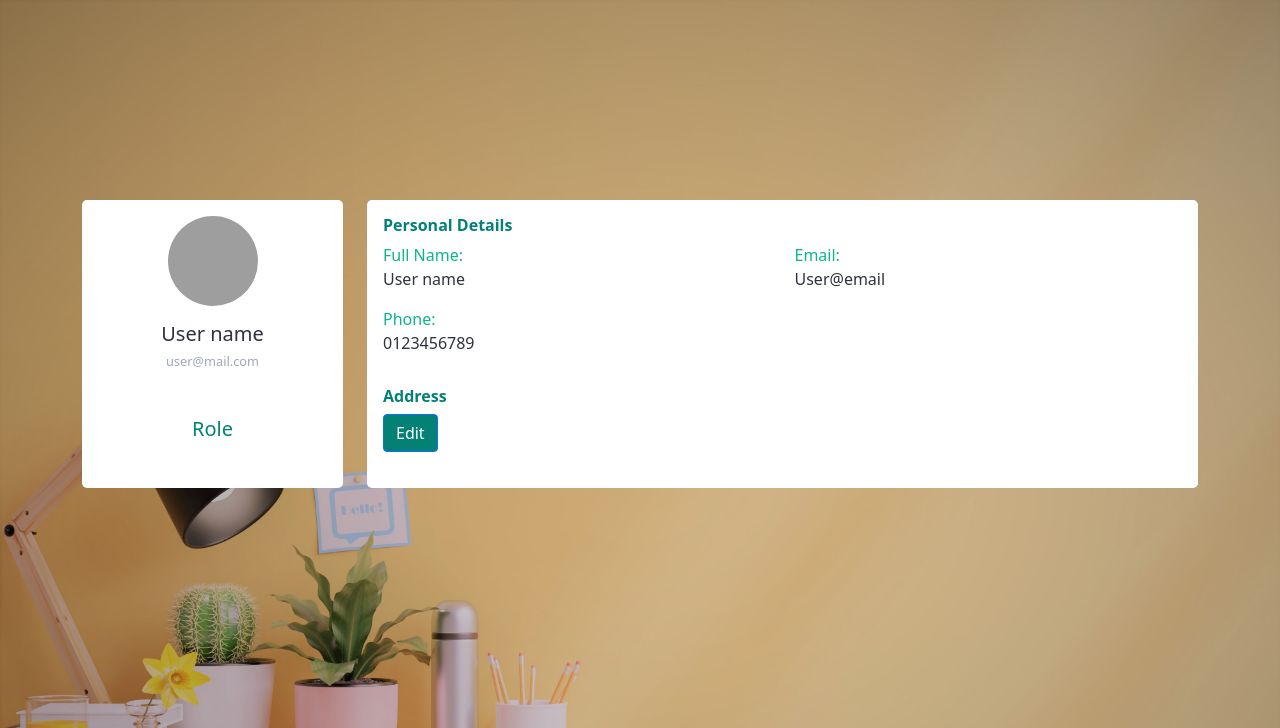
After one commit to GOG1071/SWP391-Project-Group5, a Flask app: template templates/userProfile.html in a window 1280 px wide. The commit adds this page. Shown: the top 728 px of the page. Run offline with Flask 2, Linux system fonts and the light colour scheme; the template is opened without the code that fills it, so the values that code supplies are empty; parts of the project's set-up code (start-up, migrations or seed data) failed here and were passed over; some libraries are stand-ins or nearby versions; grey boxes are pictures that could not be loaded.

Commit message:
add userProfile html and css

```diff
--- /dev/null
+++ b/static/css/userProfile.css
@@ -0,0 +1,81 @@
+body {
+    margin: 0;
+    padding-top: 200px;
+    color: #2e323c;
+    background: url("../assets/img/home.jpg");
+    background-size: 100%;
+    position: relative;
+    height: 100%;
+}
+.account-settings .user-profile {
+    margin: 0 0 1rem 0;
+    padding-bottom: 1rem;
+    text-align: center;
+}
+.account-settings .user-profile .user-avatar {
+    margin: 0 0 1rem 0;
+}
+.account-settings .user-profile .user-avatar img {
+    width: 90px;
+    height: 90px;
+    -webkit-border-radius: 100px;
+    -moz-border-radius: 100px;
+    border-radius: 100px;
+}
+.account-settings .user-profile h5.user-name {
+    margin: 0 0 0.5rem 0;
+}
+.account-settings .user-profile h6.user-email {
+    margin: 0;
+    font-size: 0.8rem;
+    font-weight: 400;
+    color: #9fa8b9;
+}
+.account-settings .about {
+    margin: 2rem 0 0 0;
+    text-align: center;
+}
+.account-settings .about h5 {
+    margin: 0 0 15px 0;
+    color: #028174;
+}
+.account-settings .about p {
+    font-size: 0.825rem;
+}
+.form-control {
+    border: 1px solid #cfd1d8;
+    -webkit-border-radius: 2px;
+    -moz-border-radius: 2px;
+    border-radius: 2px;
+    font-size: .825rem;
+    background: #ffffff;
+    color: #2e323c;
+}
+
+.text-prim{
+    color: #028174;
+    font-weight: bold;
+}
+
+.form-group label{
+    color: #0ab68b;
+}
+
+.form-group p{
+    color: #2e323c;
+}
+
+.card {
+    background: #ffffff;
+    -webkit-border-radius: 5px;
+    -moz-border-radius: 5px;
+    border-radius: 5px;
+    border: 0;
+    margin-bottom: 1rem;
+}
+
+
+
+.btn{
+    background-color: #028174;
+}
--- a/templates/home.html
+++ b/templates/home.html
@@ -133,7 +133,7 @@
     <script src="https://cdn.jsdelivr.net/npm/bootstrap@5.1.3/dist/js/bootstrap.bundle.min.js"></script>
     <!-- Core theme JS-->
     <!-- <script src="../js/scripts.js"></script> -->
-    <script type=text/javascript src="{{url_for('static', filename='js/scripts.js') }}"></script>
+    <script type=text/javascript src="{{url_for('static', filename='js/homejs.js') }}"></script>
 </body>
 
 </html>
--- /dev/null
+++ b/templates/userProfile.html
@@ -0,0 +1,105 @@
+<!DOCTYPE html>
+<html>
+
+<head>
+    <title>Register</title>
+    <meta charset="utf-8">
+    <meta name="viewport" content="width=device-width, initial-scale=1.0">
+    <link href="https://cdn.jsdelivr.net/npm/bootstrap@5.1.3/dist/css/bootstrap.min.css" rel="stylesheet">
+    <link rel="stylesheet" href="https://cdn.jsdelivr.net/npm/bootstrap-icons@1.9.1/font/bootstrap-icons.css">
+    <script src="https://cdn.jsdelivr.net/npm/bootstrap@5.1.3/dist/js/bootstrap.bundle.min.js"></script>
+    <link rel="stylesheet" href="../static/css/userProfile.css">
+    <script src="../static/js/register.js"></script>
+</head>
+
+<body>
+    <div class="container">
+        <div class="row gutters">
+        <div class="col-xl-3 col-lg-3 col-md-12 col-sm-12 col-12">
+        <div class="card h-100">
+            <div class="card-body">
+                <div class="account-settings">
+                    <div class="user-profile">
+                        <div class="user-avatar">
+                            <img src="https://bootdey.com/img/Content/avatar/avatar7.png" alt="Maxwell Admin">
+                        </div>
+                        <h5 class="user-name">User name</h5>
+                        <h6 class="user-email">user@mail.com</h6>
+                    </div>
+                    <div class="about">
+                        <h5>Role</h5>
+                    </div>
+                </div>
+            </div>
+        </div>
+        </div>
+        <div class="col-xl-9 col-lg-9 col-md-12 col-sm-12 col-12">
+        <div class="card h-100">
+            <div class="card-body">
+                <div class="row gutters">
+                    <div class="col-xl-12 col-lg-12 col-md-12 col-sm-12 col-12">
+                        <h6 class="mb-2 text-prim">Personal Details</h6>
+                    </div>
+                    <div class="col-xl-6 col-lg-6 col-md-6 col-sm-6 col-12">
+                        <div class="form-group">
+                            <label for="fullName">Full Name:</label>
+                            <p>User name</p>
+                        </div>
+                    </div>
+                    <div class="col-xl-6 col-lg-6 col-md-6 col-sm-6 col-12">
+                        <div class="form-group">
+                            <label for="eMail">Email:</label>
+                            <p>User@email</p>
+                        </div>
+                    </div>
+                    <div class="col-xl-6 col-lg-6 col-md-6 col-sm-6 col-12">
+                        <div class="form-group">
+                            <label for="phone">Phone:</label>
+                            <p>0123456789</p>
+                        </div>
+                    </div>
+                </div>
+                <div class="row gutters">
+                    <div class="col-xl-12 col-lg-12 col-md-12 col-sm-12 col-12">
+                        <h6 class="mt-3 mb-2 text-prim">Address</h6>
+                    </div>
+                    <!-- <div class="col-xl-6 col-lg-6 col-md-6 col-sm-6 col-12">
+                        <div class="form-group">
+                            <label for="Street">Street</label>
+                            <input type="name" class="form-control" id="Street" placeholder="Enter Street">
+                        </div>
+                    </div>
+                    <div class="col-xl-6 col-lg-6 col-md-6 col-sm-6 col-12">
+                        <div class="form-group">
+                            <label for="ciTy">City</label>
+                            <input type="name" class="form-control" id="ciTy" placeholder="Enter City">
+                        </div>
+                    </div>
+                    <div class="col-xl-6 col-lg-6 col-md-6 col-sm-6 col-12">
+                        <div class="form-group">
+                            <label for="sTate">State</label>
+                            <input type="text" class="form-control" id="sTate" placeholder="Enter State">
+                        </div>
+                    </div>
+                    <div class="col-xl-6 col-lg-6 col-md-6 col-sm-6 col-12">
+                        <div class="form-group">
+                            <label for="zIp">Zip Code</label>
+                            <input type="text" class="form-control" id="zIp" placeholder="Zip Code">
+                        </div>
+                    </div> -->
+                </div>
+                <div class="row gutters">
+                    <div class="col-xl-12 col-lg-12 col-md-12 col-sm-12 col-12">
+                        <div class="text-right">
+                            <button type="button" id="submit" name="submit" class="btn btn-primary">Edit</button>
+                        </div>
+                    </div>
+                </div>
+            </div>
+        </div>
+        </div>
+        </div>
+        </div>
+</body>
+
+</html>
```
Also changed, not shown: static/js/scripts.js (deleted, +0 -80 lines).
